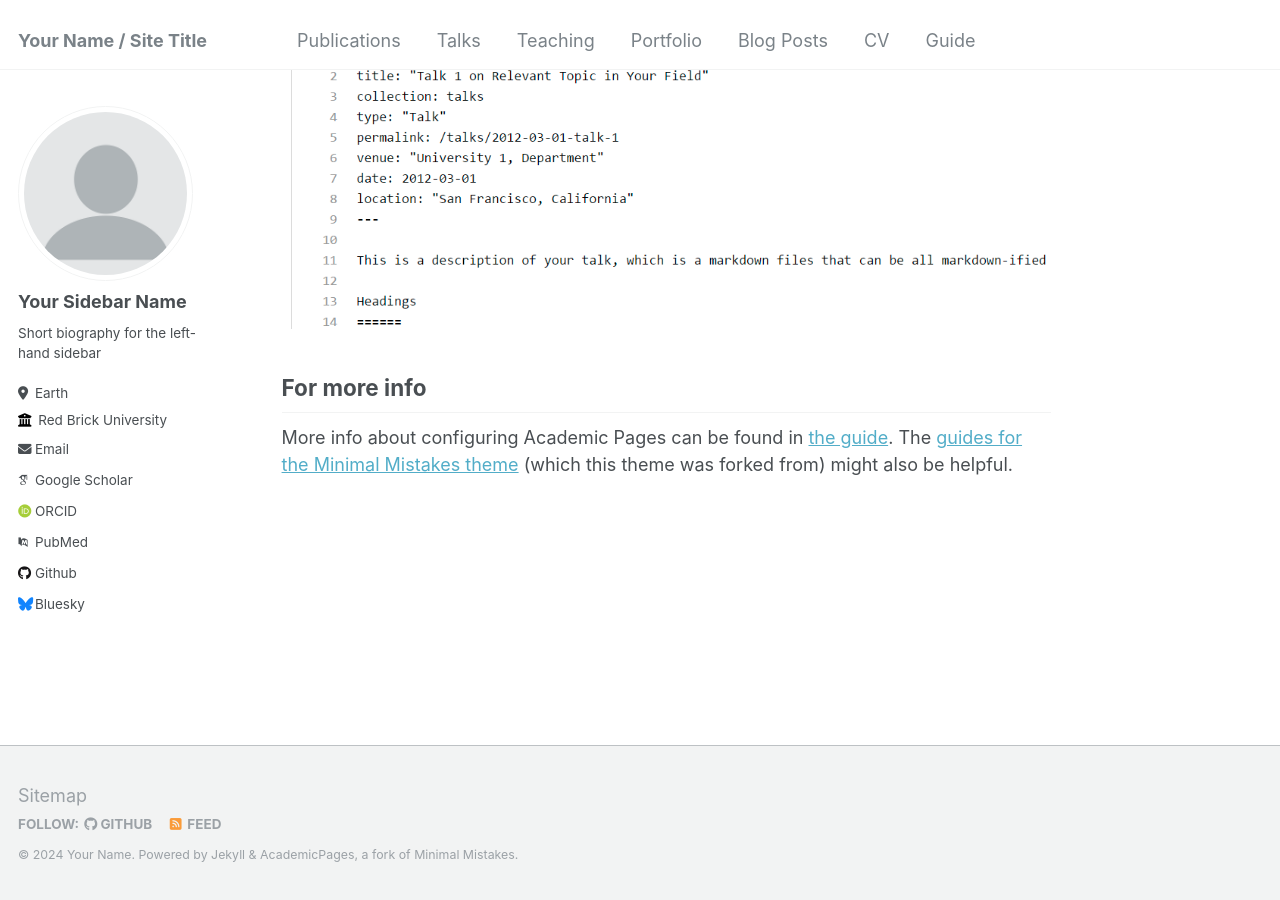
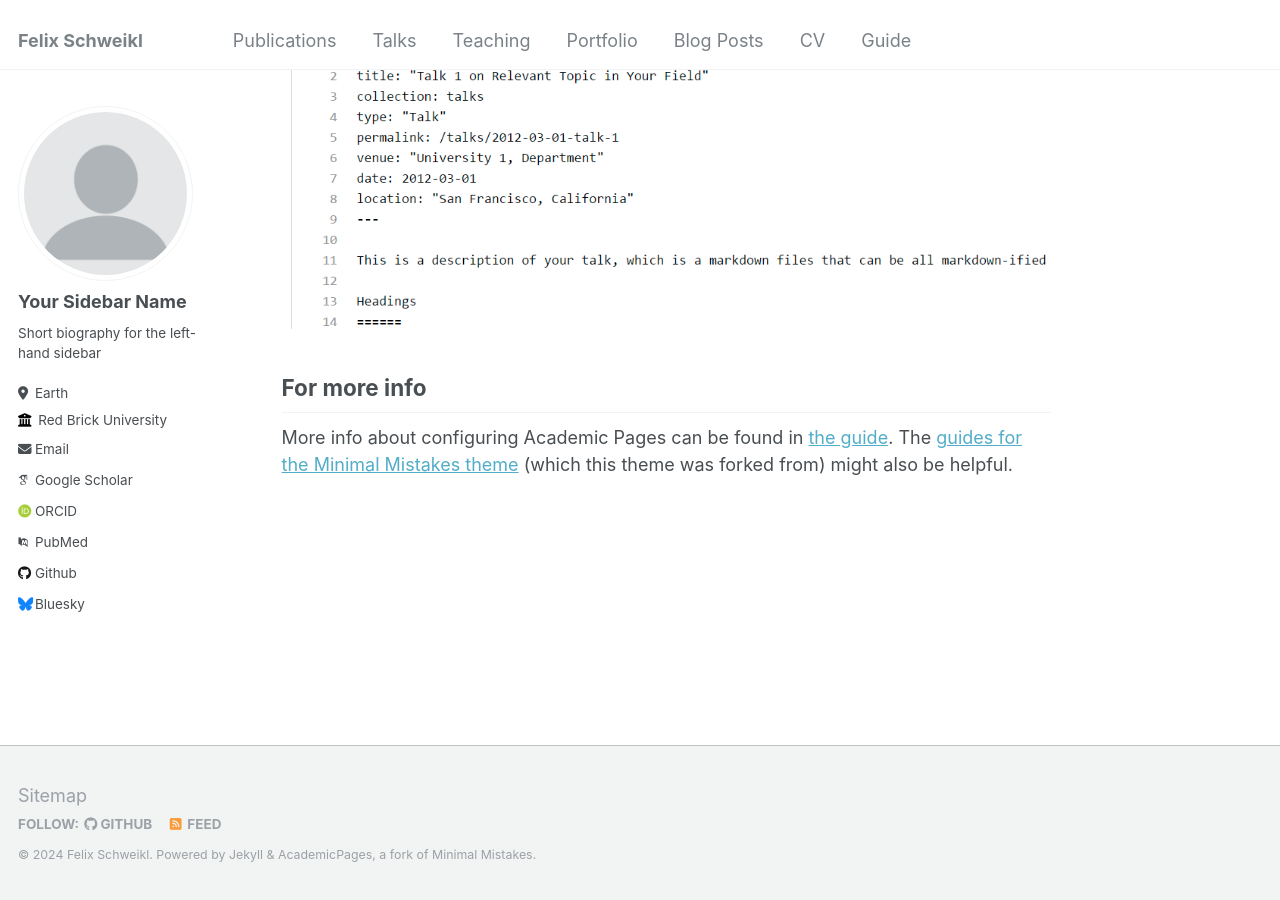
Before and after one commit to felixschweikl/felixschweikl.github.io, a Jekyll site: the page built from _pages/about.md, in a window 1280 px wide and 900 px high, scrolled down 2660 px. Built offline with Jekyll 4.4.1, drawn with Linux system fonts in a browser that asks for light colours; some web fonts are replaced.

Commit message:
name change

```diff
--- a/_config.yml
+++ b/_config.yml
@@ -8,11 +8,11 @@
 
 # Basic Site Settings
 locale                   : "en-US"
-title                    : "Your Name / Site Title"
+title                    : "Felix Schweikl"
 title_separator          : "-"
-name                     : &name "Your Name"
+name                     : &name "Felix Schweikl"
 description              : &description "personal description"
-url                      : https://academicpages.github.io # the base hostname & protocol for your site e.g. "https://mmistakes.github.io"
+url                      : https://felixschweikl.github.io # the base hostname & protocol for your site e.g. "https://mmistakes.github.io"
 baseurl                  : "" # the subpath of your site, e.g. "/blog"
 repository               : "academicpages/academicpages.github.io"
 
```
